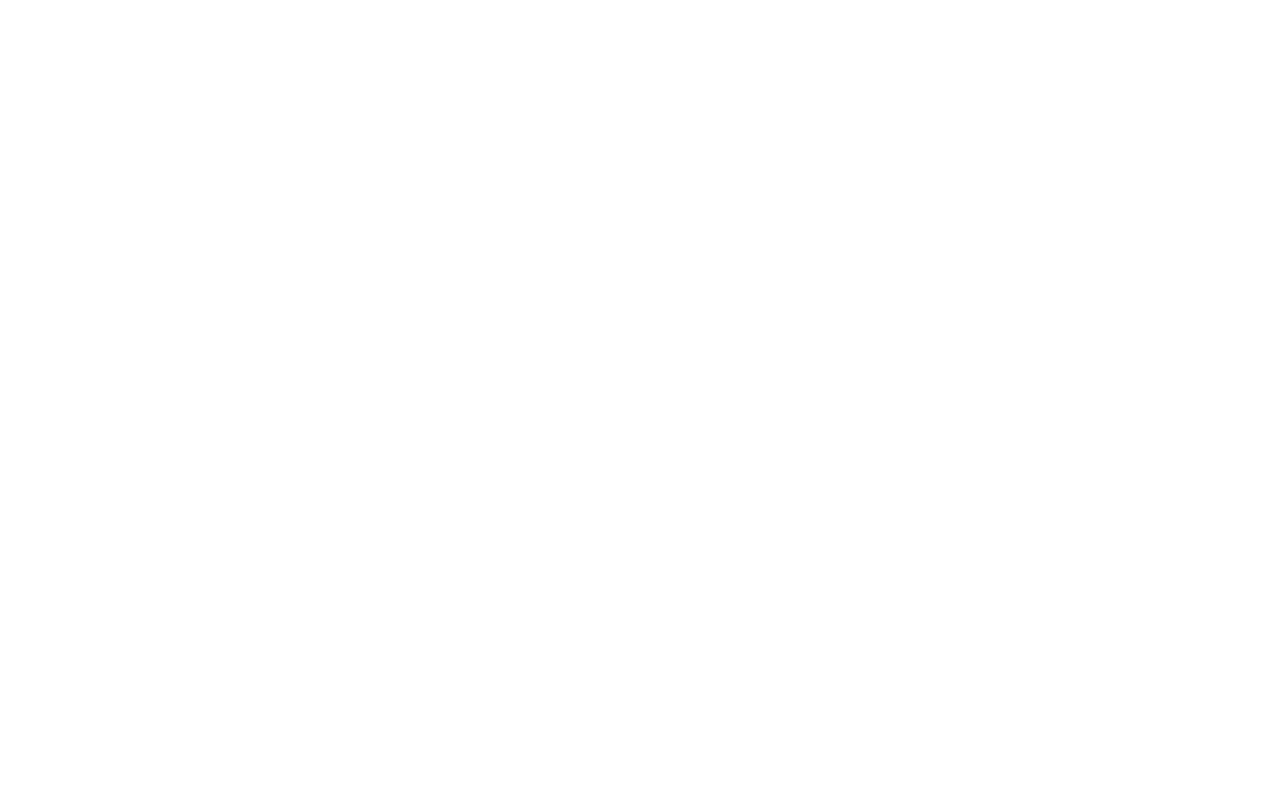
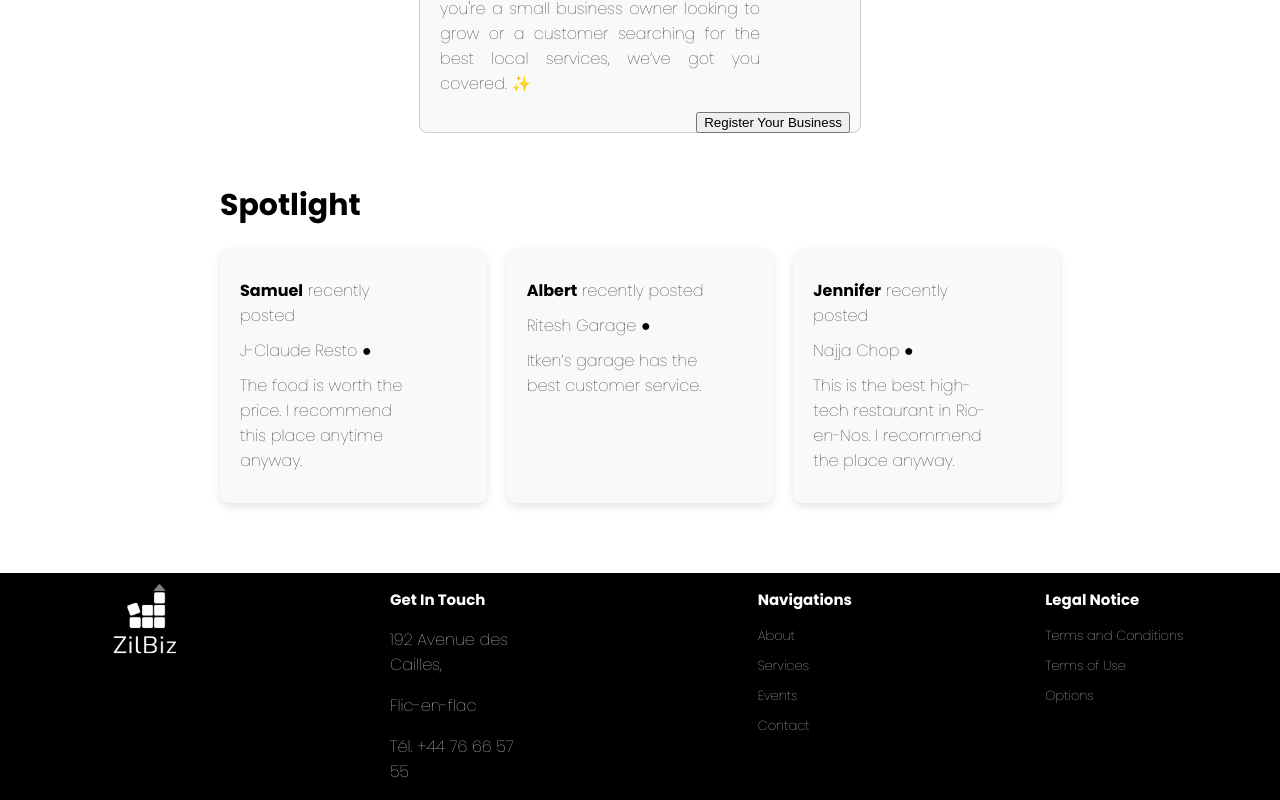
Before and after one commit to alfred-moyo/Zilbiz-1, a React (Create React App) app: page / in a window 1280 px wide. Shown: the part 508-1308 px from the top of the page. Before the commit the page ends 800 px from the top, so only its background shows below. Built offline with nearby package versions, Linux system fonts and the light colour scheme.

Commit message:
5th commit

```diff
--- a/package.json
+++ b/package.json
@@ -12,6 +12,7 @@
     "react": "^19.0.0",
     "react-dom": "^19.0.0",
     "react-icons": "^5.5.0",
+    "react-router-dom": "^7.3.0",
     "react-scripts": "5.0.1",
     "web-vitals": "^2.1.4"
   },
--- a/src/App.css
+++ b/src/App.css
@@ -1,19 +1,16 @@
 .App {
   text-align: center;
   margin: 0 200px;
-
 }
 
-nav{
+nav {
   display: flex;
   justify-content: center;
   gap: 100px;
   align-items: center;
-
 }
 
-.App-logo{
-  width: 80px;
+.App-logo {
   border-radius: 50%;
 }
 
@@ -24,19 +21,18 @@
   padding: 10px 20px;
 }
 
-nav ul li a{
+nav ul li a {
   color: black;
   text-decoration: none;
   font-weight: bold;
 }
 
-nav ul li a:hover{
+nav ul li a:hover {
   color: gray;
-  transition: .3s;
+  transition: 0.3s;
 }
 
-
-nav button{
+nav button {
   border: none;
   background: black;
   padding: 12px 30px;
@@ -62,7 +58,6 @@
   padding: 10px 20px;
   border-top-left-radius: 10px;
   border-bottom-left-radius: 10px;
-
 }
 
 .search-bar button {
@@ -75,41 +70,100 @@
   align-items: center;
 }
 
-.container{
+.container {
   text-align: justify;
   position: relative;
-
 }
 
-h1{
+h1 {
   padding-top: 10px;
   font-size: 60px;
 }
-h3{
+
+h3 {
   font-size: 25px;
 }
-h3 span{
-  animate__shakeY{
-    --animate-duration: 2s;
-  }
+
+h3 span {
+  animation: shakeY 2s infinite;
 }
-p{
+
+p {
   width: 80%;
 }
-.container button{
+
+.container button {
   position: absolute;
   right: 10px;
-
 }
 
-.spotlight{
-  /* width: 800px; */
-  /* height: 600px; */
-  background-color: green;
-  border-color: black;
+/* Spotlight Section */
+.spotlight {
+  margin-top: 50px;
+  text-align: left;
 }
-/* .spotlight h2{
-  position: absolute;
-  font-weight: 100
-  right:10px;
-} */
+
+.spotlight h2 {
+  font-size: 30px;
+  margin-bottom: 20px;
+}
+
+.spotlight-posts {
+  display: flex;
+  gap: 20px;
+}
+
+.post {
+  background-color: #f9f9f9;
+  padding: 20px;
+  border-radius: 10px;
+  box-shadow: 0 4px 8px rgba(0, 0, 0, 0.1);
+  flex: 1;
+}
+
+.post p {
+  margin: 10px 0;
+}
+
+/* Footer Section */
+.footer {
+
+  margin-top: 50px;
+  color: white;
+  background-color: black;
+  display: flex;
+  justify-content: space-around;
+  text-align: left;
+}
+
+.footer-section {
+  color: #ffffff;
+}
+
+.footer-section h3 {
+  font-size: 15px;
+}
+
+.footer-section .p {
+  font-size: small;
+}
+
+.footer-section ul {
+  list-style-type: none;
+  font-size: small;
+  padding: 0;
+}
+
+.footer-section ul li {
+  margin: 10px 0;
+}
+
+.footer-section ul li a {
+  color: white  ;
+  text-decoration: none;
+}
+
+.footer-section ul li a:hover {
+  color: gray;
+  transition: 0.3s;
+}
--- a/src/App.js
+++ b/src/App.js
@@ -1,24 +1,39 @@
+import React from 'react';
 import logo from './logo.png';
-import {FaSearch} from "react-icons/fa";
+import { FaSearch } from 'react-icons/fa';
 import './App.css';
-import 'animate.css'
+import 'animate.css';
+import Login from './components/customer_login';
+import Reviews from './components/reviews';
+import Contact from './components/contact';
+import BusinessSignin from './components/business_login';
+import {
+  BrowserRouter as Router,
+  Route,
+  Routes,
+  Link,
+  Navigate } from 'react-router-dom';
+
 
 function App() {
   return (
+    <Router>
       <div className="App">
         <nav>
           <img src={logo} className="App-logo" alt="logo" />
           <div className="search-bar">
-          <input type="text" placeholder="Search"/>
+            <input type="text" placeholder="Search" />
             <button><FaSearch /></button>
           </div>
           <ul>
             <li><a href="#write-a-review">Write a review</a></li>
-          <li><a href="#business"> Business</a></li>
+            <li><a href="#business">Business</a></li>
           </ul>
+          <Link to="/login">
             <button type="button">LOGIN</button>
+          </Link>
         </nav>
-      <div class="container">
+        <div className="container">
           <h1>ZilBiz</h1>
           <h3>Empower Your Business, Elevate Your Presence! <span>🚀</span></h3>
           <p>
@@ -28,16 +43,68 @@
           </p>
           <button>Register Your Business</button>
         </div>
-      <div class="spotlight">
-        {/* <h2>Spotlight</h2> */}
-        <div>
+
+        {/* Spotlight Section */}
+        <div className="spotlight">
+          <h2>Spotlight</h2>
+          <div className="spotlight-posts">
+            <div className="post">
+              <p><strong>Samuel</strong> recently posted</p>
+              <p>J-Claude Resto ●</p>
+              <p>The food is worth the price. I recommend this place anytime anyway.</p>
             </div>
-        <div>
+            <div className="post">
+              <p><strong>Albert</strong> recently posted</p>
+              <p>Ritesh Garage ●</p>
+              <p>Itken’s garage has the best customer service.</p>
             </div>
-        <div>
+            <div className="post">
+              <p><strong>Jennifer</strong> recently posted</p>
+              <p>Najja Chop ●</p>
+              <p>This is the best high-tech restaurant in Rio-en-Nos. I recommend the place anyway.</p>
             </div>
           </div>
         </div>
+      </div>
+      {/* Footer Section */}
+      <footer className="footer">
+          <div className="footer-section">
+            <img src={logo} className="App-logo" alt="logo" />
+          </div>
+          <div className="footer-section">
+            <h3>Get In Touch</h3>
+            <p>192 Avenue des Cailles,</p>
+            <p>Flic-en-flac</p>
+            <p>Tél. +44 76 66 57 55 </p>
+          </div>
+          <div className="footer-section">
+            <h3>Navigations</h3>
+            <ul>
+              <li><a href="#about">About</a></li>
+              <li><a href="#services">Services</a></li>
+              <li><a href="#events">Events</a></li>
+              <li><a href="#contact">Contact</a></li>
+            </ul>
+          </div>
+          <div className="footer-section">
+            <h3>Legal Notice</h3>
+            <ul>
+              <li><a href="#terms">Terms and Conditions</a></li>
+              <li><a href="#terms-of-use">Terms of Use</a></li>
+              <li><a href="#options">Options</a></li>
+            </ul>
+          </div>
+        </footer>
+
+      {/* Define routes */}
+      <Routes>
+        <Route path="/login" element={<Login />} />
+        <Route path="/write-a-review" element={<Reviews />} />
+        <Route path="/business-login" element={<BusinessSignin />} />
+        <Route path="/contact" element={<Contact />} />
+
+      </Routes>
+    </Router>
   );
 }
 
--- a/src/components/business_login.js
+++ b/src/components/business_login.js
@@ -0,0 +1,44 @@
+import React from 'react';
+import logo from '../logo.png';
+import './business_login.css';
+
+const BusinessSignin = () => {
+  const handleSubmit = (event) => {
+    event.preventDefault();
+    // Handle form submission (e.g., send data to backend)
+    const formData = new FormData(event.target);
+    const data = {
+      email: formData.get('email'),
+      password: formData.get('password'),
+    };
+    console.log('Form Data:', data);
+  };
+
+  return (
+    <div className="signin-container">
+      <img src={logo} className="signin-logo" alt="logo" />
+      <div className="signin-box">
+        <h2>Sign In as Business</h2>
+        <p>Welcome back</p>
+        <button className="google-signin">
+          <img src="https://upload.wikimedia.org/wikipedia/commons/thumb/5/53/Google_%22G%22_Logo.svg/512px-Google_%22G%22_Logo.svg.png" alt="Google Icon" className="google-icon" />
+          Sign in with Google
+        </button>
+        <p>or</p>
+        <form className="signin-form" onSubmit={handleSubmit}>
+          <input type="email" name="email" placeholder="Email" required />
+          <input type="password" name="password" placeholder="Password" required />
+          <div className="button-group">
+            <a href="/home" className="back-home">Back to Home</a>
+            <button type="submit" className="signin-button">Sign In</button>
+          </div>
+        </form>
+        <div className="signup-link">
+          No account? <a href="/signup">Sign Up</a>
+        </div>
+      </div>
+    </div>
+  );
+};
+
+export default BusinessSignin;
--- a/src/components/business_signup.css
+++ b/src/components/business_signup.css
@@ -0,0 +1,69 @@
+.App {
+    text-align: center;
+    padding: 20px;
+  }
+
+  .App-logo {
+    height: 100px;
+    pointer-events: none;
+  }
+
+  .container {
+    max-width: 400px;
+    margin: 0 auto;
+    padding: 20px;
+    border: 1px solid #ccc;
+    border-radius: 8px;
+    background-color: #f9f9f9;
+  }
+
+  h2 {
+    margin-bottom: 20px;
+  }
+
+  .signup-form input {
+    width: 100%;
+    padding: 10px;
+    margin-bottom: 15px;
+    border: 1px solid #ccc;
+    border-radius: 4px;
+  }
+
+  .signup-form button {
+    width: 100%;
+    padding: 10px;
+    background-color: #4CAF50;
+    color: white;
+    border: none;
+    border-radius: 4px;
+    cursor: pointer;
+  }
+
+  .signup-form button:hover {
+    background-color: #45a049;
+  }
+
+  .back-home {
+    display: block;
+    margin-top: 20px;
+    color: #4285F4;
+    text-decoration: none;
+  }
+
+  .back-home:hover {
+    text-decoration: underline;
+  }
+
+  .login-link {
+    margin-top: 15px;
+    color: #666;
+  }
+
+  .login-link a {
+    color: #4285F4;
+    text-decoration: none;
+  }
+
+  .login-link a:hover {
+    text-decoration: underline;
+  }
--- a/src/components/customer_login.js
+++ b/src/components/customer_login.js
@@ -1,5 +1,7 @@
-import logo from './logo.svg';
-import './Customer_login.css';
+import React from 'react';
+import logo from "../logo.png"
+import './customer_login.css';
+import SignUp from "./customer_signup";
 
 function C_Login() {
   return (
@@ -16,7 +18,7 @@
         </form>
         <a href="/home" className="back-home">Back to Home</a>
         <div className="signup-link">
-          No account? <a href="/signup">Sign Up</a>
+          No account? <a href={SignUp}>Sign Up</a>
         </div>
       </div>
     </div>
--- a/src/components/customer_signup.js
+++ b/src/components/customer_signup.js
@@ -1,6 +1,6 @@
 import React, { useState } from 'react';
-import logo from './logo.svg';
-import './Customer_signup.css';
+import logo from '../logo.png';
+import './customer_signup.css';
 
 function C_Signup() {
   const [errors, setErrors] = useState({});
```
Also changed, not shown: src/components/business_signup.js (+38 -0 lines), src/components/FAQ.js (added), src/components/contact.js (added), src/components/reviews.css (added), src/components/reviews.js (added), 1 other file (tests, documents, lock files or other folders). Lines whose indentation alone changed are shown as unchanged.
